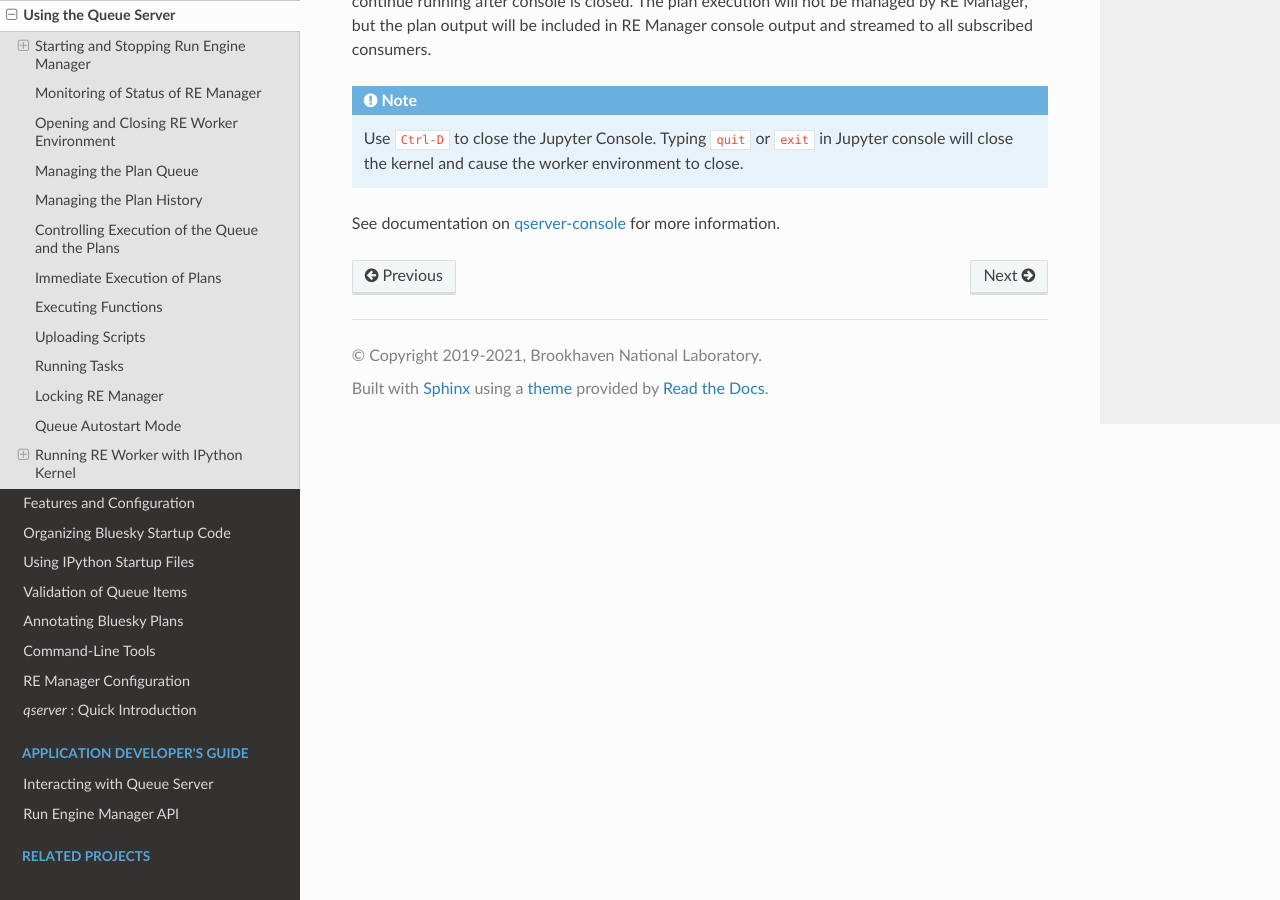
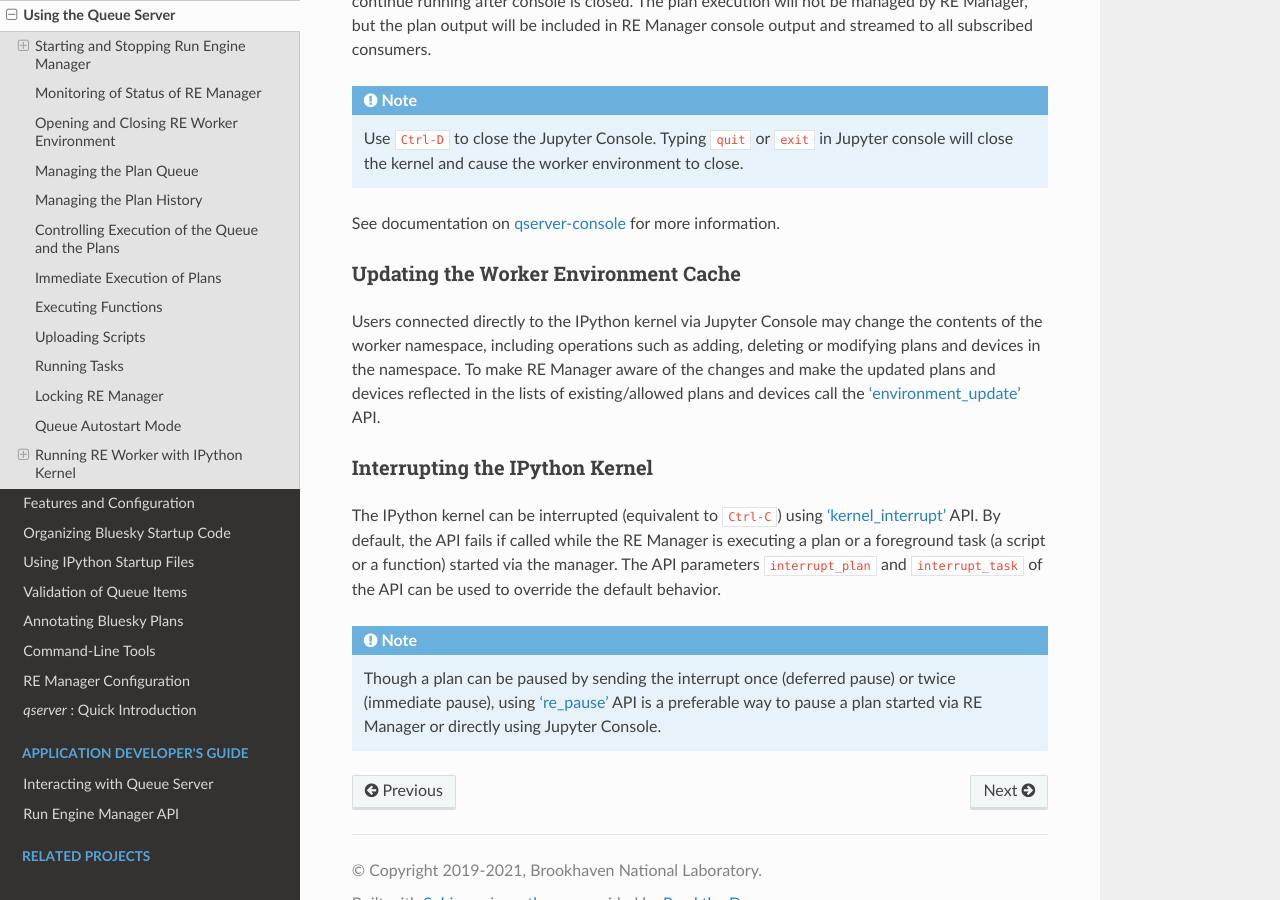
Before and after one commit to bluesky/bluesky-queueserver, a Sphinx documentation site: the page built from docs/source/using_queue_server.rst, in a window 1280 px wide and 900 px high, scrolled down 14469 px. Built offline with Sphinx 7.4.7 and the Read the Docs theme 2.0.0, drawn with Linux system fonts in a browser that asks for light colours.

Commit message:
DOC: docs on updating environment and interrupting kernel

```diff
--- a/docs/source/using_queue_server.rst
+++ b/docs/source/using_queue_server.rst
@@ -665,3 +665,26 @@ and streamed to all subscribed consumers.
     console will close the kernel and cause the worker environment to close.
 
 See documentation on :ref:`qserver_console_cli` for more information.
+
+Updating the Worker Environment Cache
+*************************************
+
+Users connected directly to the IPython kernel via Jupyter Console may change the contents
+of the worker namespace, including operations such as adding, deleting or modifying plans
+and devices in the namespace. To make RE Manager aware of the changes and make the updated
+plans and devices reflected in the lists of existing/allowed plans and devices call the
+:ref:`method_environment_update` API.
+
+Interrupting the IPython Kernel
+*******************************
+
+The IPython kernel can be interrupted (equivalent to ``Ctrl-C``) using :ref:`method_kernel_interrupt`
+API. By default, the API fails if called while the RE Manager is executing a plan or a foreground task
+(a script or a function) started via the manager. The API parameters ``interrupt_plan`` and
+``interrupt_task`` of the API can be used to override the default behavior.
+
+.. note::
+
+      Though a plan can be paused by sending the interrupt once (deferred pause) or twice (immediate pause),
+      using :ref:`method_re_pause` API is a preferable way to pause a plan started via RE Manager or directly
+      using Jupyter Console.
```
